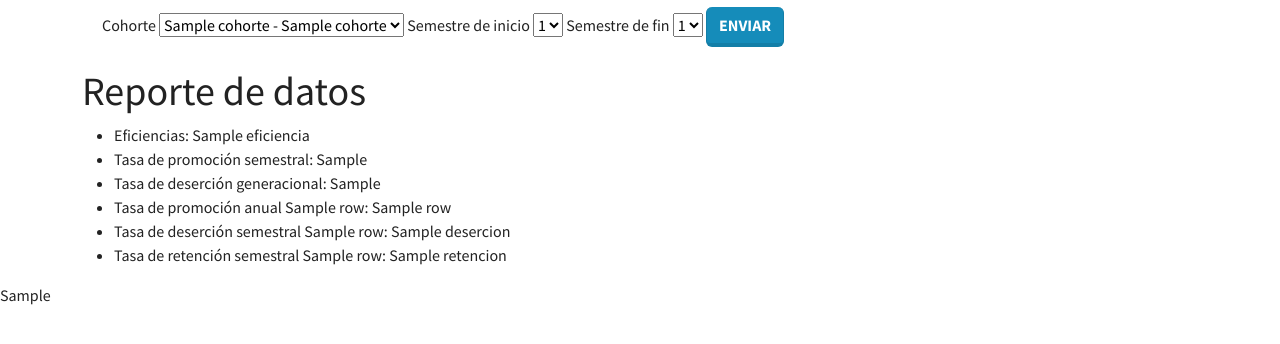
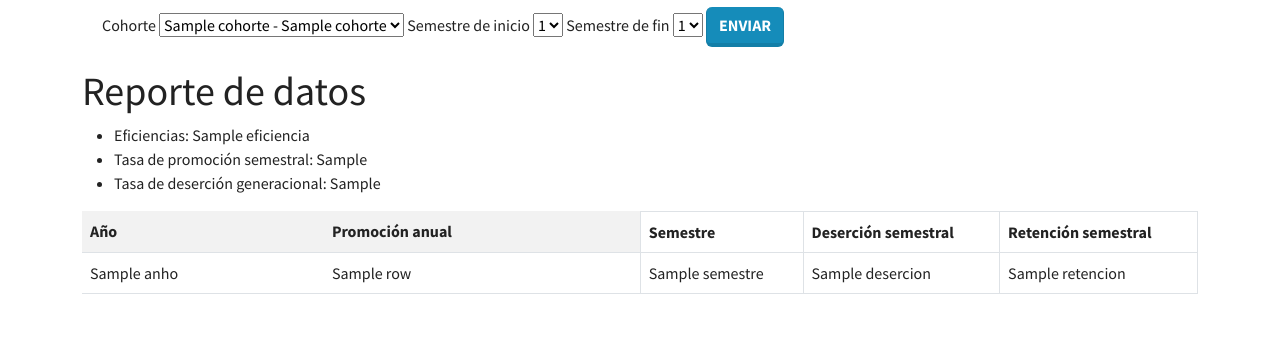
Before and after one commit to Luguitoo/Ing.Software-IE, a Flask app: template templates/salidas.html in a window 1280 px wide. Shown: the part 141-485 px from the top of the page. Run offline with Flask 3, Linux system fonts and the light colour scheme; the template is opened without the code that fills it: most values are stand-ins (such as "Sample title", 1, 10 or a date in 2020); some libraries are stand-ins or nearby versions.

Commit message:
Ahora ya se pueden ver las salidas

```diff
--- a/application.py
+++ b/application.py
@@ -289,12 +289,14 @@ def salidas():
         semestral = []
         for i in range(semestre_inicio//2 + 1, semestre_fin//2 + 1):
           anual.append({
-              f"{i}": tasa_promocion_anual(cohorte_id,i,session),
+              "anho" : i,
+              i: tasa_promocion_anual(cohorte_id,i,session),
           })
 
         for i in range(semestre_inicio, semestre_fin + 1):
           semestral.append({
-              f"{i}": {
+              "semestre" : i,
+              i: {
                   "desercion" : tasa_desercion_semestral(cohorte_id,i,session),
                   "retencion" : tasa_retencion(cohorte_id,i,session),
               },
@@ -304,7 +306,7 @@ def salidas():
             "desercion_generacional" : tasa_desercion_generacional(cohorte_id, session),
             "promocion_semestral" : tasa_promocion_semestral(cohorte_id, semestre_inicio, semestre_fin, session),
             "anuales" : anual,
-            "semestral" : semestral,
+            "semestrales" : semestral,
         })
 
 
@@ -313,10 +315,13 @@ def salidas():
         print(json_data)
 
         # Mostrar la cadena json por pantalla
-        return render_template('salidas.html', cohortes = cohortes, semestres = semestres, json_data = respuesta[0])
+        return render_template('salidas.html', cohortes = cohortes, semestres = semestres,
+                               json_data = respuesta[0], cohorte_id = cohorte_id,
+                               semestre_inicio = semestre_inicio, semestre_fin = semestre_fin)
     else:
-        return render_template('salidas.html', cohortes = cohortes, semestres = semestres, json_data = "")
-
+        return render_template('salidas.html', cohortes = cohortes, semestres = semestres,
+                               json_data = "", sel_cohorte = "",
+                               semestre_inicio = "", semestre_fin = "")
 
 
 @app.route('/cant_inscriptos/<int:id>')
--- a/templates/salidas.html
+++ b/templates/salidas.html
@@ -32,40 +32,75 @@
                 <label for="cohorte">Cohorte</label>
                 <select name="cohorte_id" id="cohorte">
                     {%for cohorte in cohortes%}
+                    {%if cohorte_id==cohorte[0]%}
+                    <option value="{{cohorte[0]}}" selected>{{cohorte[1]}} - {{cohorte[2]}}</option>
+                    {%else%}
                     <option value="{{cohorte[0]}}">{{cohorte[1]}} - {{cohorte[2]}}</option>
+                    {%endif%}
                     {%endfor%}
                 </select>
                 <label for="inicio">Semestre de inicio</label>
                 <select name="semestre_inicio" id="inicio" onchange="deshabilitarOpciones()">
                     {%for semestre in semestres%}
+                    {%if semestre_inicio==semestre[0]%}
+                    <option value="{{semestre[0]}}" selected>{{semestre[0]}}</option>
+                    {%else%}
                     <option value="{{semestre[0]}}">{{semestre[0]}}</option>
+                    {%endif%}
                     {%endfor%}
                 </select>
                 <label for="fin">Semestre de fin</label>
                 <select name="semestre_fin" id="fin">
                     {%for semestre in semestres%}
+                    {%if semestre_inicio==semestre[0]%}
+                    <option value="{{semestre[0]}}" selected>{{semestre[0]}}</option>
+                    {%else%}
                     <option value="{{semestre[0]}}">{{semestre[0]}}</option>
+                    {%endif%}
                     {%endfor%}
                 </select>
                 <button class="btn btn-primary" id="submitButton">Enviar</button>
             </form>
+            {%if json_data%}
             <div>
                 <h1>Reporte de datos</h1>
                 <ul>
                     <li>Eficiencias: {{ json_data["eficiencia"] }}</li>
                     <li>Tasa de promoción semestral: {{ json_data["promocion_semestral"]}}</li>
                     <li>Tasa de deserción generacional: {{ json_data["desercion_generacional"] }}</li>
-                    {% for row in json_data["anuales"] %}
-                    <li>Tasa de promoción anual {{ row }}: {{ row }}</li>
-                    {% endfor %}
-                    {% for row in json_data["semestral"] %}
-                    <li>Tasa de deserción semestral {{ row }}: {{ row["desercion"] }}</li>
-                    <li>Tasa de retención semestral {{ row }}: {{ row["retencion"] }}</li>
-                    {% endfor %}
                 </ul>
+                <div class="d-flex">
+                    <table class="table table-striped flex-fill">
+                        <tr>
+                            <th>Año</th>
+                            <th>Promoción anual</th>
+                        </tr>
+                        {% for row in json_data["anuales"] %}
+                        <tr>
+                            <td>{{ row["anho"] }}</td>
+                            <td>{{ row[row["anho"]] }}</td>
+                        </tr>
+                        {% endfor %}
+                    </table>
+                    <table class="table table-bordered flex-fill">
+                        <tr>
+                            <th>Semestre</th>
+                            <th>Deserción semestral</th>
+                            <th>Retención semestral</th>
+                        </tr>
+                        {% for row in json_data["semestrales"] %}
+                        <tr>
+                            <td>{{ row["semestre"] }}</td>
+                            <td>{{ row[row["semestre"]]["desercion"] }}</td>
+                            <td>{{ row[row["semestre"]]["retencion"] }}</td>
+                        </tr>
+                        {% endfor %}
+                    </table>
+                </div>
             </div>
+            {%endif%}
         </div>
-        <p>{{json_data}}</p>
+        <!--<p>{{json_data}}</p>-->
     </div>
     <script>
 
```
Also changed, not shown: static/js/salidas.js (+1 -37 lines).
